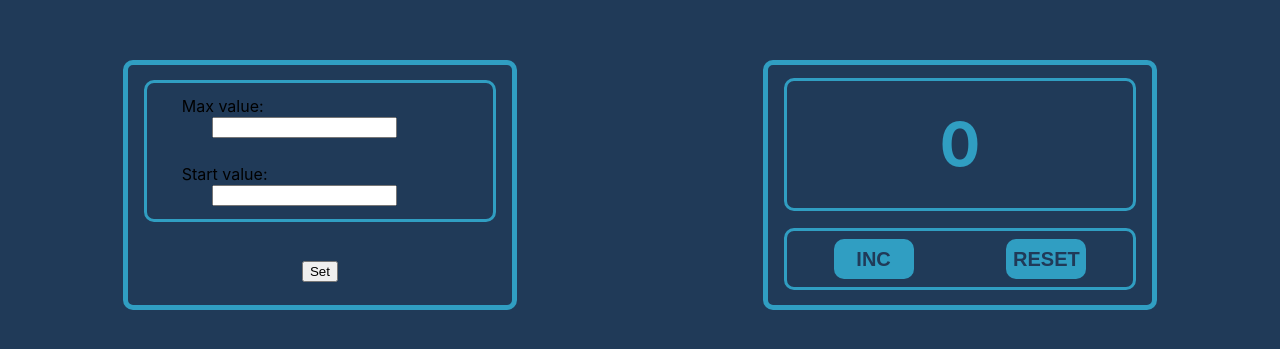
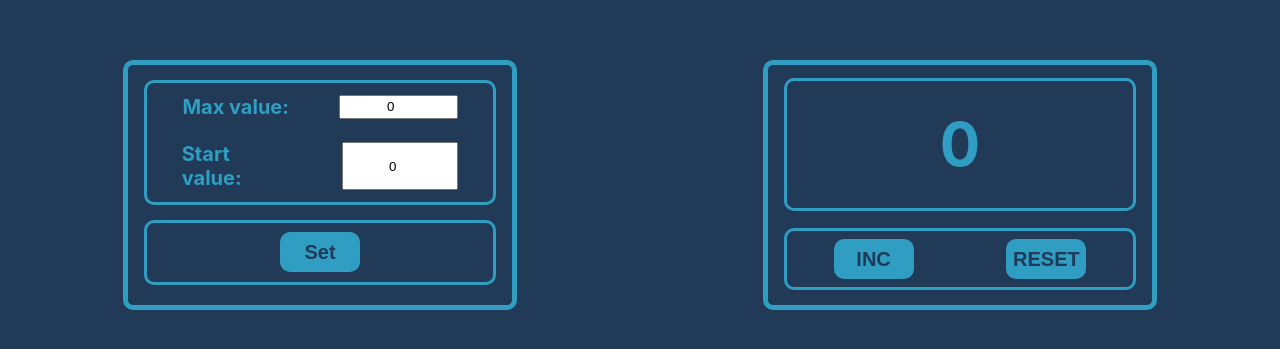
Before and after one commit to RomanAlxndrvch/Counter, a React (Create React App) app: page / in a window 1280 px wide. Shown: the part 215-564 px from the top of the page. Built offline with nearby package versions, Linux system fonts and the light colour scheme.

Commit message:
done with style

```diff
--- a/src/App.tsx
+++ b/src/App.tsx
@@ -1,26 +1,51 @@
-import React, {useState} from 'react';
+import React, {useEffect, useState} from 'react';
 import classes from './App.module.css'
-
 import {Counter} from "./components/Counter/Counter";
 import {CounterSetter} from "./components/CounterSetter/CounterSetter";
 
 function App() {
+    //States
+    const [startValue, setStartValue] = useState<number>(0)
+    const [maxValue, setMaxValue] = useState<number>(0)
+    const [number, setNumber] = useState<number>(0)
+    const [btnDisabled, setBtnDisabled] = useState<boolean>(false)
 
-    //State
-    const [number, setNumber] = useState<number>(0)
+    const [tempStartValue, setTempStartValue] = useState<number>(Math.pow(21, 12))
+    const [tempMaxValue, setTempMaxValue] = useState<number>(Math.pow(21, 12))
+
+    useEffect(() => {
+        setNumber(startValue)
+    }, [startValue])
+
+    useEffect(() => {
+        setMaxValue(maxValue)
+    }, [maxValue])
+
 
     // Buttons callbacks
     const numberInc = () => {
         setNumber(number + 1)
+        number + 1 >= maxValue && setBtnDisabled(!btnDisabled)
     }
     const numberReset = () => {
-        setNumber(0)
+        setNumber(startValue)
+        setBtnDisabled(!btnDisabled)
     }
 
     return (
         <div className={classes.appContainer}>
-            <CounterSetter/>
-            <Counter number={number} numberInc={numberInc} numberReset={numberReset}/>
+            <CounterSetter setMaxValue={setMaxValue}
+                           setStartValue={setStartValue}
+                           setTempStartValue={setTempStartValue}
+                           setTempMaxValue={setTempMaxValue}/>
+            <Counter
+                number={number}
+                numberInc={numberInc}
+                numberReset={numberReset}
+                maxNumber={maxValue}
+                startNumber={startValue}
+                btnDisabled={btnDisabled}
+            />
         </div>
     );
 }
--- a/src/components/Counter/Counter.tsx
+++ b/src/components/Counter/Counter.tsx
@@ -7,17 +7,29 @@ type CounterPropsType = {
     number: number
     numberInc: () => void
     numberReset: () => void
+    maxNumber: number
+    startNumber: number
+    btnDisabled: boolean
 }
 
 export function Counter(props: CounterPropsType) {
     return (
         <div className={classes.counter}>
             <div className={classes.displayContainer}>
-                <CounterDisplay state={props.number}/>
+                <CounterDisplay title={props.number}
+                                maxNumber={props.maxNumber}
+                                disabled={props.btnDisabled}
+                                number={props.number}
+                                startNumber={props.startNumber}/>
             </div>
             <div className={classes.btnContainer}>
-                <UniversalButton title={'INC'} callback={props.numberInc} state={props.number}/>
-                <UniversalButton title={'RESET'} callback={props.numberReset}/>
+                <UniversalButton title={'INC'}
+                                 callback={props.numberInc}
+                                 number={props.number}
+                                 maxNumber={props.maxNumber}
+                                 btnDisabled={props.btnDisabled}/>
+                <UniversalButton title={'RESET'}
+                                 callback={props.numberReset}/>
             </div>
         </div>
     )
--- a/src/components/Counter/CounterDisplay/CounterDisplay.tsx
+++ b/src/components/Counter/CounterDisplay/CounterDisplay.tsx
@@ -1,16 +1,27 @@
-import React from "react";
+import React, {useEffect, useState} from "react";
 import classes from "./CounterDisplay.module.css";
 
+type TitleType = number | "enter values and press 'Set'"
 type DisplayPropsType = {
-    state: number
+    title: TitleType
+    maxNumber: number
+    startNumber: number
+    disabled: boolean
+    number: number
 }
 
 function CounterDisplay(props: DisplayPropsType) {
-    const textColor = props.state === 5 ? classes.max : classes.normal
+    const textColor = props.disabled ? classes.max : classes.normal
+
+    const [title, setTitle] = useState<TitleType>(props.startNumber)
+
+    useEffect(() => {
+        setTitle(props.number)
+    }, [props.number])
 
     return (
         <div className={`${classes.counterDisplay} ${textColor}`}>
-            <h1>{props.state}</h1>
+            <h1>{title}</h1>
         </div>
     )
 }
--- a/src/components/CounterSetter/CounterSetter.module.css
+++ b/src/components/CounterSetter/CounterSetter.module.css
@@ -4,6 +4,7 @@
     border: 5px #309EC2 solid;
     border-radius: 10px;
     display: flex;
+    align-items: center;
     flex-direction: column;
 }
 
@@ -29,8 +30,30 @@
 
 .inputContainer {
     width: 80%;
+    display: flex;
+    justify-content: center;
+    gap: 20px;
+    color: #309EC2;
+    font-size: 20px;
+    font-weight: bold;
 }
 
 .input {
+    width: 40%;
     margin-left: 30px;
+    text-align: center;
 }
+
+.input:focus {
+    width: 39.5%;
+    outline: none !important;
+    border: #309EC2 3px solid;
+    border-radius: 5px;
+}
+
+.btnContainer {
+    width: 90%;
+    border: 3px #309EC2 solid;
+    border-radius: 10px;
+    margin-bottom: 20px;
+}
--- a/src/components/CounterSetter/CounterSetter.tsx
+++ b/src/components/CounterSetter/CounterSetter.tsx
@@ -1,19 +1,58 @@
-import React from "react";
+import React, {ChangeEvent, useEffect, useState} from "react";
 import classes from './CounterSetter.module.css'
+import UniversalButton from "../UniverstalButton/UniversalButton";
 
-export function CounterSetter() {
+type CounterSetterProps = {
+    setMaxValue: (e: number) => void
+    setStartValue: (e: number) => void
+    setTempStartValue: (e: number) => void
+    setTempMaxValue: (e: number) => void
+}
+
+export function CounterSetter(props: CounterSetterProps) {
+    //Local states
+    const [localMaxValue, setLocalMaxValue] = useState<number>(0)
+    const [localStartValue, setLocalStartValue] = useState<number>(0)
+
+    //Input useState changers(LOCAL)
+    const setlMaxValue = (e: ChangeEvent<HTMLInputElement>) => {
+        setLocalMaxValue(Number(e.currentTarget.value))
+        props.setTempMaxValue(Number(e.currentTarget.value))
+    }
+    const setlStartValue = (e: ChangeEvent<HTMLInputElement>) => {
+        setLocalStartValue(Number(e.currentTarget.value))
+        props.setTempStartValue(Number(e.currentTarget.value))
+    }
+
+    // Button CallBack
+    const btnHandler = () => {
+        props.setMaxValue(localMaxValue)
+        props.setStartValue(localStartValue)
+    }
+
     return (
         <div className={classes.counterSetter}>
             <div className={classes.inputsContainer}>
+
                 <div className={classes.inputContainer}>
-                    Max value: <input className={classes.input} type="text"/>
+                    Max value: <input
+                    onChange={setlMaxValue}
+                    value={localMaxValue}
+                    className={classes.input}
+                    type="number"/>
                 </div>
+
                 <div className={classes.inputContainer}>
-                    Start value: <input className={classes.input} type="text"/>
+                    Start value: <input
+                    onChange={setlStartValue}
+                    value={localStartValue}
+                    className={classes.input}
+                    type="number"/>
                 </div>
+
             </div>
             <div className={classes.btnContainer}>
-                <button>Set</button>
+                <UniversalButton title={'Set'} callback={btnHandler}/>
             </div>
         </div>
     )
--- a/src/components/UniverstalButton/UniversalButton.module.css
+++ b/src/components/UniverstalButton/UniversalButton.module.css
@@ -19,11 +19,11 @@
 
 .btn:disabled,
 .btn[disabled] {
-    background-color: #FF5D5D;
+    background-color: #6F4B46;
 }
 
 .btn:disabled:active {
-    background-color: #FF5D5D;
+    background-color: #6F4B46;
     color: #203A58;
     border: none;
 }
--- a/src/components/UniverstalButton/UniversalButton.tsx
+++ b/src/components/UniverstalButton/UniversalButton.tsx
@@ -4,12 +4,16 @@ import classes from "./UniversalButton.module.css";
 type UniversalButtonType = {
     title: string
     callback: () => void
-    state?: number
+    number?: number
+    maxNumber?: number
+    btnDisabled?: boolean
 }
 
 function UniversalButton(props: UniversalButtonType) {
     return (
-        <button onClick={props.callback} disabled={props.state === 5} className={classes.btn}>{props.title}</button>
+        <button onClick={props.callback}
+                disabled={props.btnDisabled}
+                className={classes.btn}>{props.title}</button>
     )
 }
 
```
Also changed, not shown: src/components/Counter/Counter.module.css (line endings or trailing spaces).
